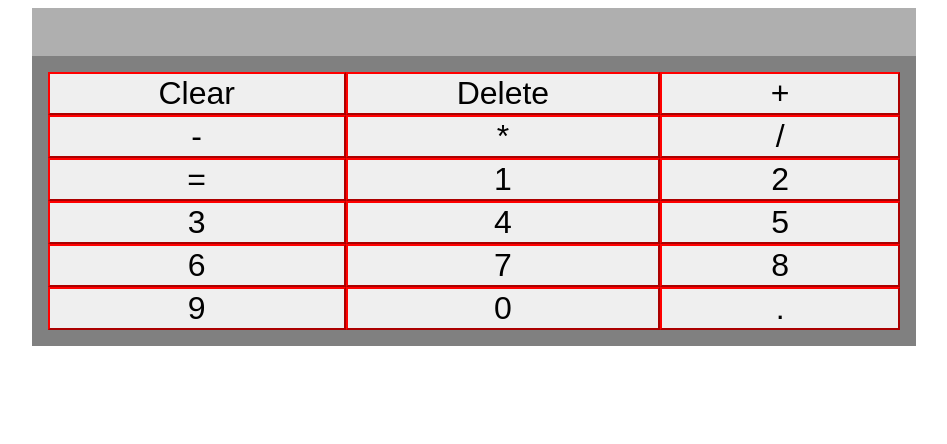
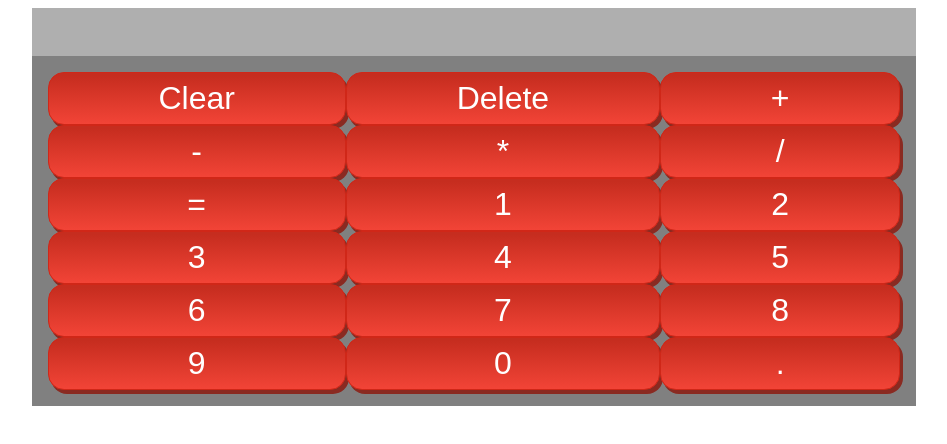
Before and after one commit to LordRonz/old-pages, a plain HTML site: page calculator/index.html in a window 1280 px wide. Shown: the whole page, without its empty margins (166-1113 px from the left). Drawn offline with Linux system fonts and the light colour scheme.

Commit message:
calc button style

```diff
--- a/calculator/style.css
+++ b/calculator/style.css
@@ -18,10 +18,31 @@ body {
 
 .display-container{
     height: 3rem;
-    background-color: #afafaf;
+    background-color: #afaaf;
 }
 
 button {
-    border-color: red;
+    box-shadow: 3px 4px 0px 0px #8a2a21;
+    background: linear-gradient(to bottom, #c62d1f 5%, #f24437 100%);
+    background-color: #c62d1f;
+    border-radius: 16px;
+    border: 1px solid #d02718;
+    display: inline-block;
+    cursor: pointer;
+    color: #ffffff;
+    font-family: Arial;
     font-size: inherit;
+    padding: 7px 25px;
+    text-decoration: none;
+    text-shadow: 0px 1px 0px #81005;
 }
+
+button:hover {
+    background: linear-gradient(to bottom, #f24437 5%, #c62d1f 100%);
+    background-color: #f2437;
+}
+
+button:active {
+    position: relative;
+    top: 1pxb
+}
```
